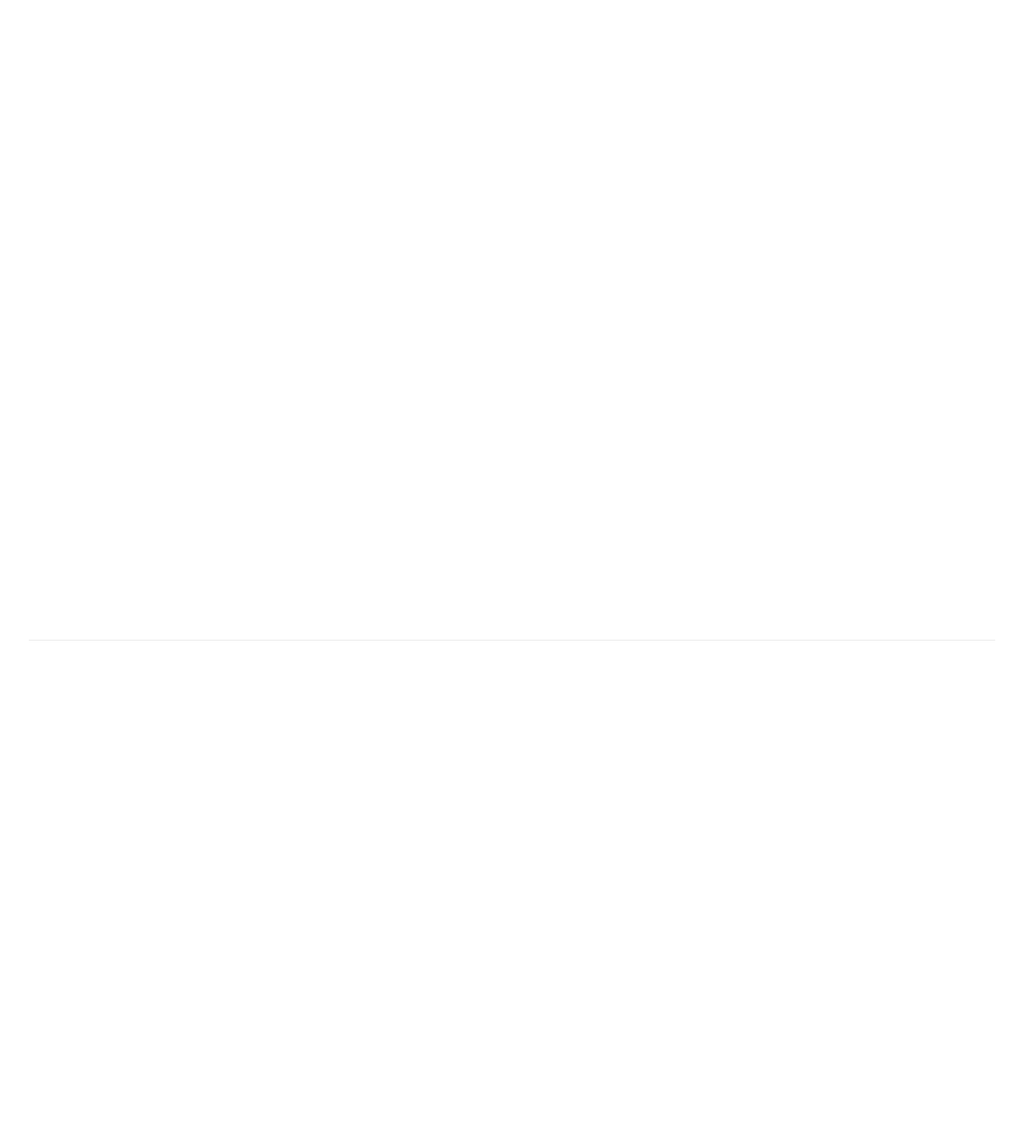
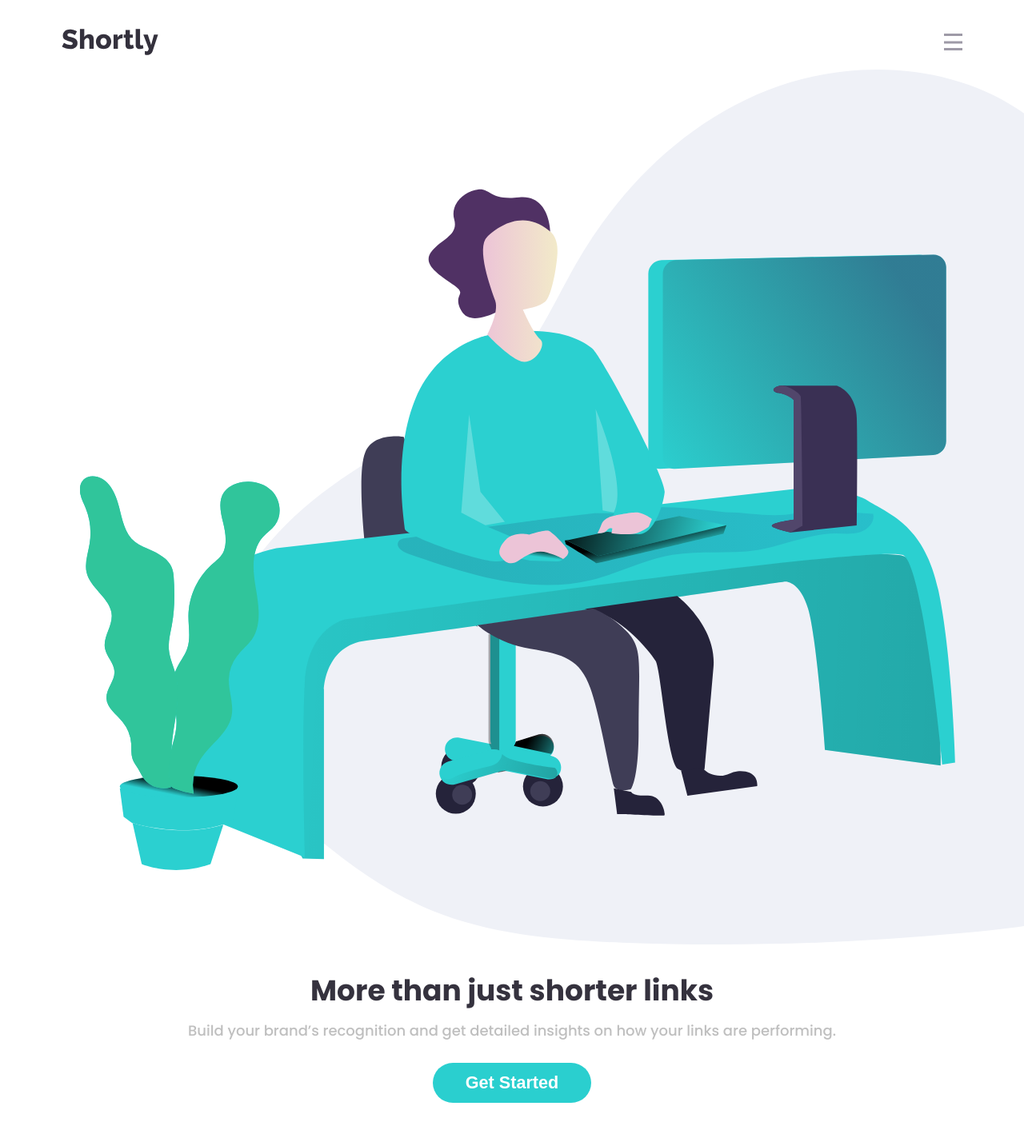
Before and after one commit to OnlyManu/url-shorten-api, a Next.js app: page / in a window 1280 px wide. Shown: the top 1418 px of the page at 80% size. Before the commit the page ends 873 px from the top, so only its background shows below. Built offline with nearby package versions, Linux system fonts and the light colour scheme.

Commit message:
creation des composants Navbar et Hero

```diff
--- /dev/null
+++ b/components/hero/hero.module.css
@@ -0,0 +1,46 @@
+.container {
+    display: flex;
+    flex-direction: column;
+    width: 100%;
+    padding-top: 1rem;
+    padding-bottom: 6rem;
+    gap: 2rem;
+    overflow: hidden;
+}
+.illustration {
+    width: 130%;
+    height: auto;
+    transform: translateX(6%);
+}
+.text {
+    display: flex;
+    flex-direction: column;
+    align-items: center;
+    gap: 1.5rem;
+    padding: 0 var(--var-paddind-6vw);
+}
+.text_bloc {
+    display: flex;
+    flex-direction: column;
+    text-align: center;
+    gap: 0.8rem;
+
+}
+
+.heading {
+    line-height: 2.4rem;
+    color: var(--var-color-very-dark-blue);
+}
+
+.btn_getstarted {
+    display: flex;
+    justify-content: center;
+    align-items: center;
+    width: 11rem;
+    height: 2.8rem;
+    border-radius: 1.4rem;
+    background-color: var(--var-color-cyan);
+    font-size: 1.2rem;
+    font-weight: 700;
+    color: #fff;
+}
--- /dev/null
+++ b/components/hero/hero.tsx
@@ -0,0 +1,24 @@
+import Image from "next/image"
+import styles from "./hero.module.css"
+
+export default function Hero() {
+    return (
+        <div className={styles.container}>
+            <Image
+                className={styles.illustration}
+                src={"/images/illustration-working.svg"}
+                width={733}
+                height={482}
+                alt=""
+                priority={true}
+            />
+            <div className={styles.text}>
+                <div className={styles.text_bloc}>
+                    <h1 className={styles.heading}>More than just shorter links</h1>
+                    <p className={styles.description}>Build your brand’s recognition and get detailed insights on how your links are performing.</p>
+                </div>
+                <button className={styles.btn_getstarted}>Get Started</button>
+            </div>
+        </div>
+    )
+}
--- /dev/null
+++ b/components/navbar/navbar.module.css
@@ -0,0 +1,33 @@
+.container {
+    display: flex;
+    justify-content: space-between;
+    align-items: center;
+    padding: 0 var(--var-paddind-6vw);
+    margin-top: 2rem;
+    width: 100%;
+}
+
+.navigation {
+    display: none;
+}
+
+.btn_burger {
+    position: relative;
+    width: 1.3rem;
+    height: 1.2rem;
+    background-color: transparent;
+    border-top: 3px solid var(--var-color-grayish-violet);
+    border-bottom: 3px solid var(--var-color-grayish-violet);
+    border-left: none;
+    border-right: none;
+}
+.btn_burger::after {
+    content: "";
+    position: absolute;
+    width: 100%;
+    height: 3px;
+    background-color: var(--var-color-grayish-violet);
+    left: 0;
+    top: 50%;
+    transform: translateY(-50%);
+}
--- /dev/null
+++ b/components/navbar/navbar.tsx
@@ -0,0 +1,31 @@
+import Image from "next/image"
+import styles from "./navbar.module.css"
+
+export default function Navbar() {
+    return (
+        <div className={styles.container}>
+            <Image
+                src={"/images/logo.svg"}
+                className={styles.logo}
+                width={121}
+                height={33}
+                priority={true}
+                alt=""
+            />
+            <div className={styles.navigation}>
+                <nav className={styles.nav}>
+                    <ul className={styles.navlinks}>
+                        <li className={styles.link}><a href="#">Features</a></li>
+                        <li className={styles.link}><a href="#">Pricing</a></li>
+                        <li className={styles.link}><a href="#">Resources</a></li>
+                    </ul>
+                </nav>
+                <div className={styles.action_buttons}>
+                    <button className={styles.btn_login}>Login</button>
+                    <button className={styles.btn_signup}>Sign Up</button>
+                </div>
+            </div>
+            <button className={styles.btn_burger} />
+        </div>
+    )
+}
--- a/package.json
+++ b/package.json
@@ -9,6 +9,7 @@
     "lint": "next lint"
   },
   "dependencies": {
+    "@babel/preset-typescript": "^7.21.0",
     "@types/node": "18.11.19",
     "@types/react": "18.0.27",
     "@types/react-dom": "18.0.10",
@@ -18,8 +19,5 @@
     "react": "18.2.0",
     "react-dom": "18.2.0",
     "typescript": "4.9.5"
-  },
-  "devDependencies": {
-    "@babel/preset-typescript": "^7.21.0"
   }
 }
--- a/pages/index.tsx
+++ b/pages/index.tsx
@@ -1,15 +1,22 @@
 import Head from 'next/head'
-import Image from 'next/image'
 import styles from '../styles/Home.module.css'
+
+import Navbar from '../components/navbar/navbar'
+import Hero from '../components/hero/hero'
 
 export default function Home() {
   return (
     <div className={styles.container}>
       <Head>
-        <title>Create Next App</title>
-        <meta name="description" content="Generated by create next app" />
-        <link rel="icon" type="image/png" sizes="32x32" href="/favicon-32x32.png"></link>
+        <title>Frontend Mentor | Shortly URL shortening API Challenge</title>
+        <meta name="description" content="A FrontEnd Mentor Challenge" />
+        <link rel="icon" type="image/png" sizes="32x32" href="/favicon-32x32.png" />
       </Head>
+
+      <header className={styles.header}>
+        <Navbar />
+        <Hero />
+      </header>
 
       <main className={styles.main}>
 
--- a/styles/Home.module.css
+++ b/styles/Home.module.css
@@ -1,22 +1,22 @@
 .container {
-  padding: 0 2rem;
+  display: flex;
+  flex-direction: column;
+}
+
+.header {
+  flex: 1;
+  display: flex;
+  flex-direction: column;
 }
 
 .main {
-  min-height: 100vh;
-  padding: 4rem 0;
   flex: 1;
   display: flex;
   flex-direction: column;
-  justify-content: center;
-  align-items: center;
 }
 
 .footer {
   display: flex;
+  flex-direction: column;
   flex: 1;
-  padding: 2rem 0;
-  border-top: 1px solid #eaeaea;
-  justify-content: center;
-  align-items: center;
 }
--- a/styles/globals.css
+++ b/styles/globals.css
@@ -7,6 +7,8 @@
   --var-color-grayish-violet: hsl(257, 7%, 63%);
   --var-color-very-dark-blue: hsl(255, 11%, 22%);
   --var-color-very-dark-violet: hsl(260, 8%, 14%);
+
+  --var-paddind-6vw: 6vw;
 }
 
 *, *::after, *::before {
@@ -22,9 +24,14 @@ body {
   font-family: 'Poppins', sans-serif;
   font-size: 18px;
   font-weight: 500;
+  color: var(--var-color-gray);
 }
 
 a {
   color: inherit;
   text-decoration: none;
 }
+button {
+  appearance: none;
+  border: none;
+}
```
Also changed, not shown: 1 other file (tests, documents, lock files or other folders).
